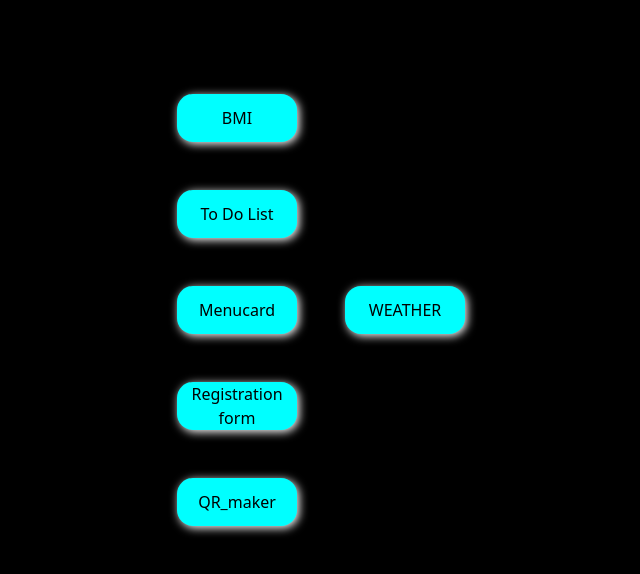
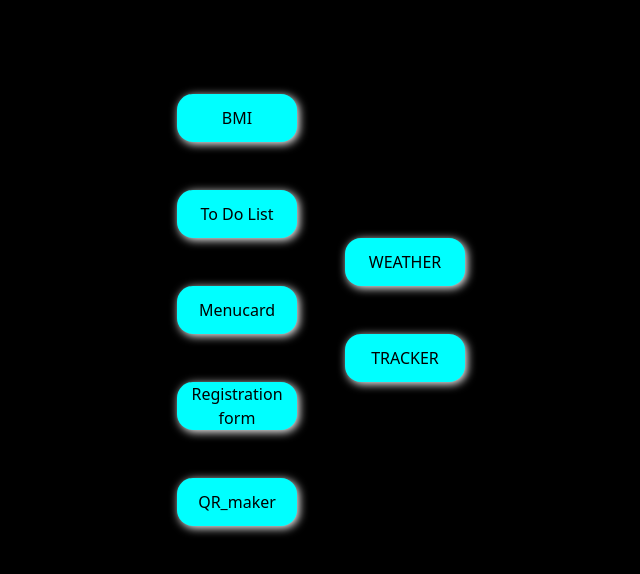
Before and after one commit to Shankar-CSE/mini_projects, a plain HTML site: page index.html in a window 1280 px wide. Shown: the part 174-748 px from the top of the page, without its empty margins (319-959 px from the left). Drawn offline with nearby package versions, Linux system fonts and the light colour scheme.

Commit message:
progress tracker app v0.1 add to main page

```diff
--- a/index.html
+++ b/index.html
@@ -69,6 +69,9 @@
     onclick="window.open('weatherapp/weatherapp.html','_blank')">WEATHER</button>
 
 
+    <button class="glowing w-30 h-12 m-6 cursor-pointer rounded-2xl "
+    onclick="window.open('tracker/index.html','_blank')">TRACKER</button>
+
 </div>
 
 
```
